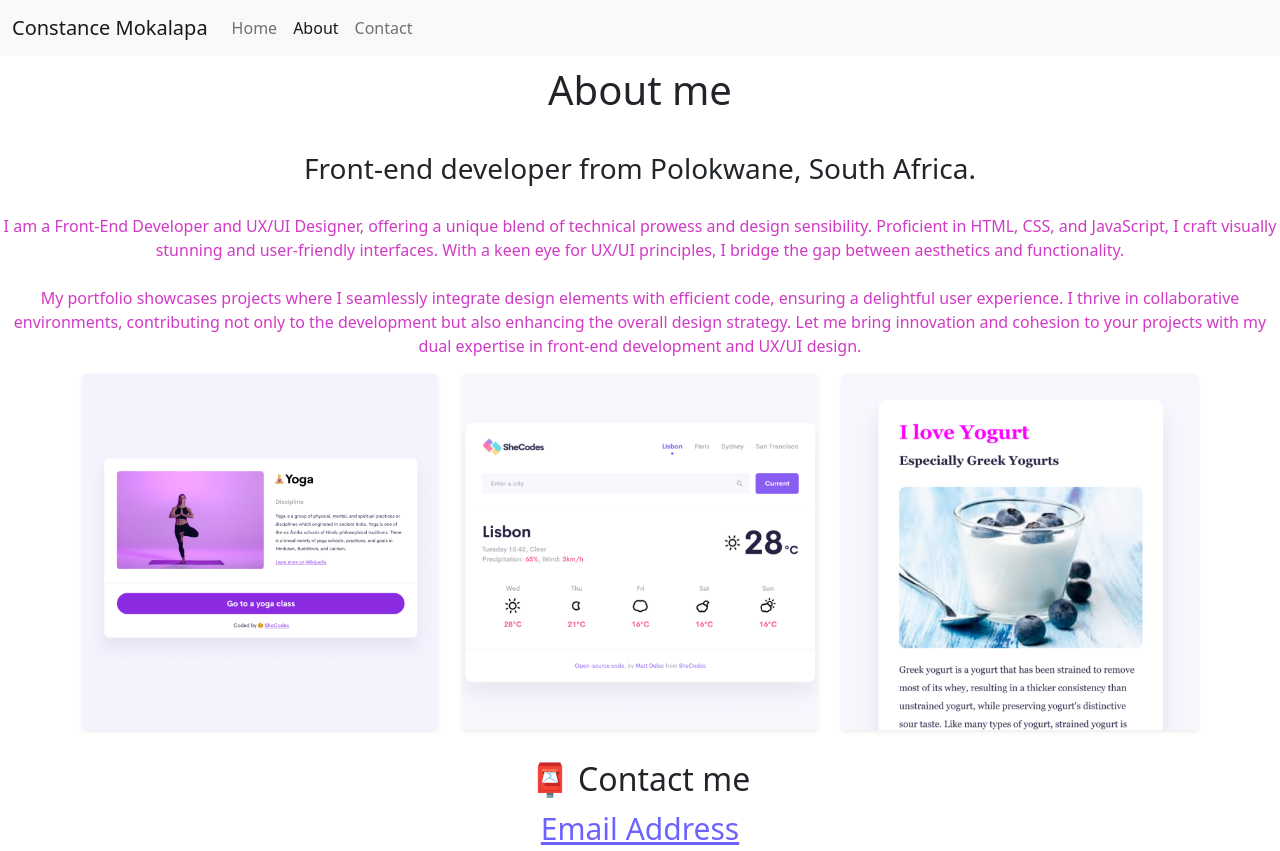
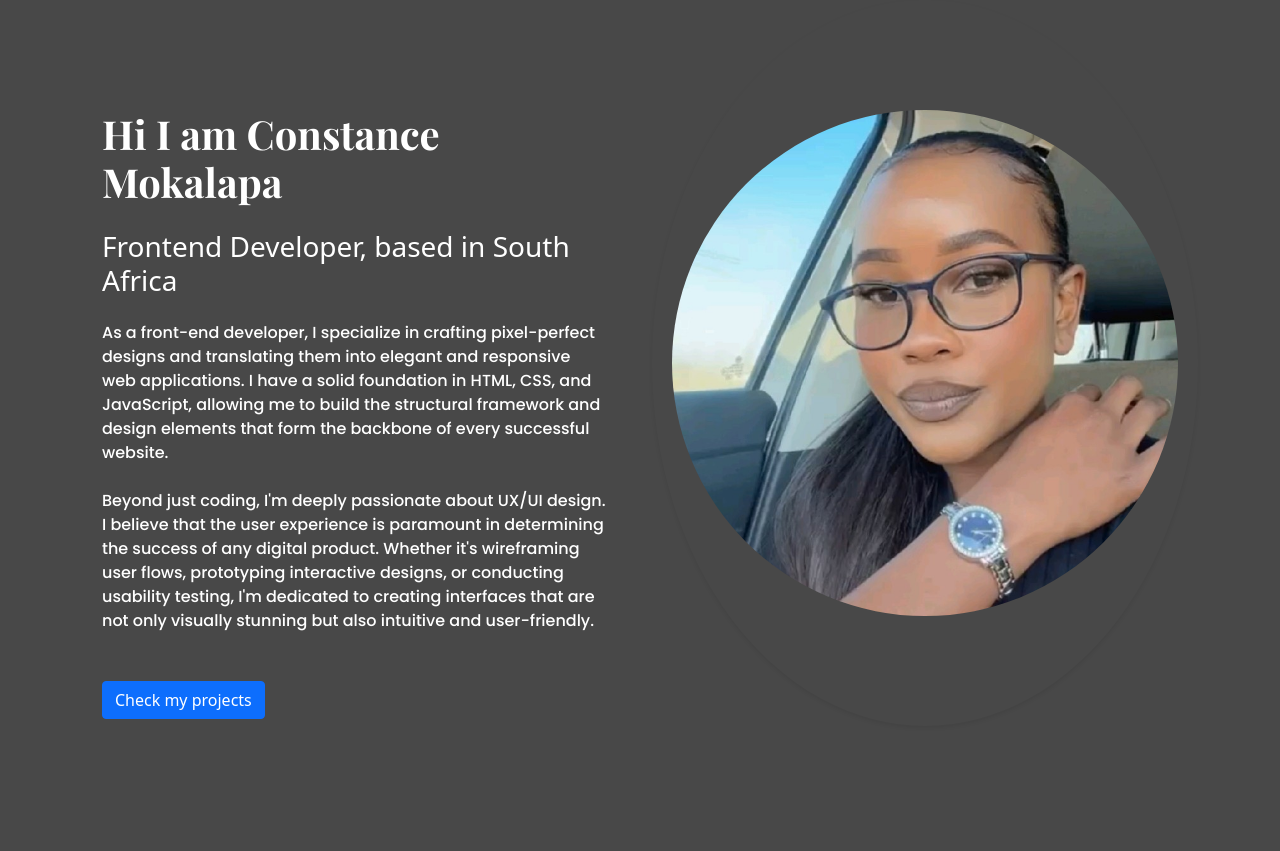
Before and after one commit to Constancemok4/Lesson7, a plain HTML site: page about.html in a window 1280 px wide. After the commit the page ends 829 px from the top, so only its background shows below. Drawn offline with nearby package versions, Linux system fonts and the light colour scheme.

Commit message:
changes for the about page

```diff
--- a/about.html
+++ b/about.html
@@ -2,75 +2,65 @@
 <html lang="en">
   <head>
     <meta charset="UTF-8" />
-    <meta http-equiv="X-UA-Compatible" content="IE=edge" />
     <meta name="viewport" content="width=device-width, initial-scale=1.0" />
+    <link
+      href="https://cdn.jsdelivr.net/npm/bootstrap@5.0.0-beta2/dist/css/bootstrap.min.css"
+      rel="stylesheet"
+      integrity="sha384-BmbxuPwQa2lc/FVzBcNJ7UAyJxM6wuqIj61tLrc4wSX0szH/Ev+nYRRuWlolflfl"
+      crossorigin="anonymous"
+    />
+    <link rel="preconnect" href="https://fonts.gstatic.com" />
+    <link
+      href="https://fonts.googleapis.com/css2?family=Playfair+Display:wght@700&family=Poppins:wght@500;700&display=swap"
+      rel="stylesheet"
+    />
     <link rel="stylesheet" href="style.css" />
-    <link href="https://cdn.jsdelivr.net/npm/bootstrap@5.0.2/dist/css/bootstrap.min.css" rel="stylesheet" integrity="sha384-EVSTQN3/azprG1Anm3QDgpJLIm9Nao0Yz1ztcQTwFspd3yD65VohhpuuCOmLASjC" crossorigin="anonymous">
+
     <script
-      src="https://cdn.jsdelivr.net/npm/bootstrap@5.0.2/dist/js/bootstrap.bundle.min.js"
-      integrity="sha384-MrcW6ZMFYlzcLA8Nl+NtUVF0sA7MsXsP1UyJoMp4YLEuNSfAP+JcXn/tWtIaxVXM"
+      src="https://cdn.jsdelivr.net/npm/bootstrap@5.0.0-beta2/dist/js/bootstrap.bundle.min.js"
+      integrity="sha384-b5kHyXgcpbZJO/tY9Ul7kGkf1S0CWuKcCD38l8YkeH8z8QjE0GmW1gYU5S9FOnJ0"
+      crossorigin="anonymous"
+    ></script>
+    <script
+      src="https://kit.fontawesome.com/ddc3ee268a.js"
       crossorigin="anonymous"
     ></script>
     <title>About Constance Mokalapa</title>
   </head>
   <body>
-    <nav class="navbar navbar-expand-lg navbar-light bg-light">
-      <div class="container-fluid">
-        <a class="navbar-brand mb-0 h1" href="#">Constance Mokalapa</a>
-        <button
-          class="navbar-toggler"
-          type="button"
-          data-bs-toggle="collapse"
-          data-bs-target="#navbarNav"
-          aria-controls="navbarNav"
-          aria-expanded="false"
-          aria-label="Toggle navigation"
-        >
-          <span class="navbar-toggler-icon"></span>
-        </button>
-        <div class="collapse navbar-collapse" id="navbarNav">
-          <ul class="navbar-nav">
-            <li class="nav-item">
-              <a class="nav-link" href="index.html">Home</a>
-            </li>
-            <li class="nav-item">
-              <a class="nav-link active" aria-current="page" href="about.html">About</a>
-            </li>
-            <li class="nav-item">
-              <a class="nav-link" href="about.html #contact">Contact</a>
-            </li>
-          </ul>
-        </div>
-      </div>
-    </nav>
-
-    <h1>About me</h1>
-    <h3>Front-end developer from Polokwane, South Africa.</h3>
-    <div class="about-paragraphs">
-      <p>
-        I am a Front-End Developer and UX/UI Designer, offering a unique blend of technical prowess and design sensibility. Proficient in HTML, CSS, and JavaScript, I craft visually stunning and user-friendly interfaces. With a keen eye for UX/UI principles, I bridge the gap between aesthetics and functionality.<br>
-       <br> My portfolio showcases projects where I seamlessly integrate design elements with efficient code, ensuring a delightful user experience. I thrive in collaborative environments, contributing not only to the development but also enhancing the overall design strategy. Let me bring innovation and cohesion to your projects with my dual expertise in front-end development and UX/UI design.</p>
-
-    </div>
-
     <div class="container">
       <div class="row">
-        <div class="col-4">
-        <img src="images/yoga.png" class="img-fluid rounded shadow-sm" alt="">
+        <div class="col-lg-6">
+          <div class="about-section">
+            <h1 class="mb-4">Hi I am Constance Mokalapa</h1>
+            <h3 class="mb-4">Frontend Developer, based in South Africa</h3>
+            <p class="mb-5">
+              As a front-end developer, I specialize in crafting pixel-perfect
+              designs and translating them into elegant and responsive web
+              applications. I have a solid foundation in HTML, CSS, and
+              JavaScript, allowing me to build the structural framework and
+              design elements that form the backbone of every successful
+              website.
+              <br />
+              <br />
+              Beyond just coding, I'm deeply passionate about UX/UI design. I
+              believe that the user experience is paramount in determining the
+              success of any digital product. Whether it's wireframing user
+              flows, prototyping interactive designs, or conducting usability
+              testing, I'm dedicated to creating interfaces that are not only
+              visually stunning but also intuitive and user-friendly.
+            </p>
+            <a href="#" class="btn btn-primary">Check my projects</a>
+          </div>
         </div>
-        <div class="col-4">
-          <img src="images/weather.png" class="img-fluid rounded shadow-sm" alt="">
-        </div>
-        <div class="col-4">
-          <img src="images/yogurt.png" class="img-fluid rounded shadow-sm">
+        <div class="col-lg-6">
+          <img
+            src="images/constance.jpg"
+            class="img-fluid rounded-circle shadow-sm"
+            alt=""
+          />
         </div>
       </div>
     </div>
-
-    <div id="contact">
-      <h2 class="text-center p-8 mt-20">📮 Contact me</h2>
-      <a href="mailto:constancemok4@gmail.com" class="email-link"> Email Address</Address> </a>
-    </div>
-
   </body>
 </html>
--- a/style.css
+++ b/style.css
@@ -1,11 +1,8 @@
 :root {
-    --primary-color:#6c63ff;
+  --primary-color: #6c63ff;
   --secondary-color: #f5f2fe;
   --box-shadow: 0 5px 10px rgba(0, 0, 0, 0.3);
 }
-
-
-
 
 .navigation-links a {
   margin: 20px;
@@ -24,18 +21,26 @@
   border-radius: 4px;
 }
 
+.about-section {
+  padding: 110px 20px;
+}
+
+.img-fluid {
+  max-width: 100%;
+  height: auto;
+}
 .contact-link {
   background: var(--primary-color);
   color: white;
   box-shadow: var(--box-shadow);
   border-radius: 4px;
   padding: 20px 15px;
-    text-decoration:none;
+  text-decoration: none;
   text-transform: capitalize;
 }
 
 .email-link {
-    display:flex;
+  display: flex;
   justify-content: center;
   color: var(--primary-color);
   font-size: 30px;
@@ -48,23 +53,34 @@
 
 .about-paragraphs {
   text-align: center;
-    color: #d13ac5;
+  color: black;
 }
 
-h1, h3 {
-    text-align: center;
+.btn-branding {
+  background: var(--branding-color);
+  color: white;
+  font-size: 18px;
+  line-height: 27px;
+  padding: 15px 30px;
+  border-radius: 4px;
+}
+p {
+  font-family: "Poppins", sans-serif;
+  font-weight: normal;
 }
 
 h1 {
-    padding: 10px;
+  color: white;
+  font-family: "Playfair Display", serif;
+  font-weight: bold;
 }
-
-h3 {
-    padding: 20px;
-    font-size:smaller;
-    font-weight: lighter;
+img {
+  max-width: 100%;
+  height: auto;
+  padding: 110px 20px;
 }
 
 body {
-    background: #d13ac5;
+  color: white;
+  background-color: rgb(72, 72, 72);
 }
```
Also changed, not shown: images/constance.jpg (added), images/patricia.png (added). Lines whose indentation alone changed are shown as unchanged.
